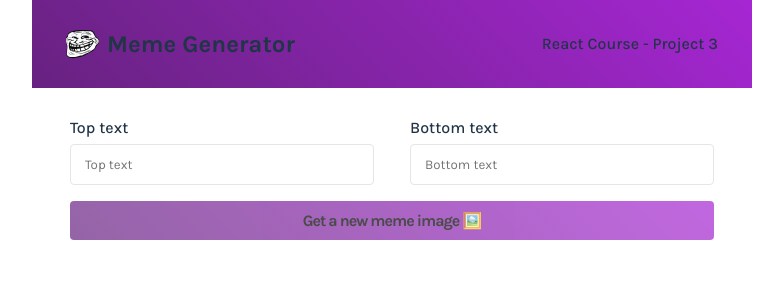
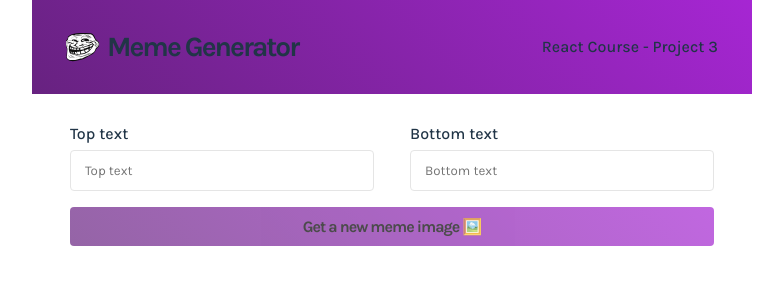
Before and after one commit to PetrValenta92/meme-generator, a React (Vite) app: page / in a window 1280 px wide. Shown: the top 300 px of the page, without its empty margins (248-1031 px from the left). Built offline with nearby package versions, Linux system fonts and the light colour scheme.

Commit message:
Update Navbar.jsx

```diff
--- a/src/components/Navbar.jsx
+++ b/src/components/Navbar.jsx
@@ -5,7 +5,7 @@ export default function Navbar() {
         <nav className="navbar">
             <div className="navbar__logo">
                 <img src= { trollFace } alt="Meme troll face image" />
-                <h1>Meme Generator</h1>
+                <h2>Meme Generator</h2>
             </div>
             <p>React Course - Project 3</p>
         </nav>
```
